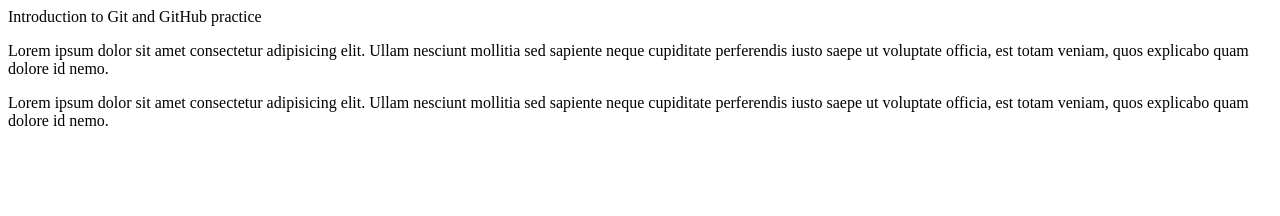
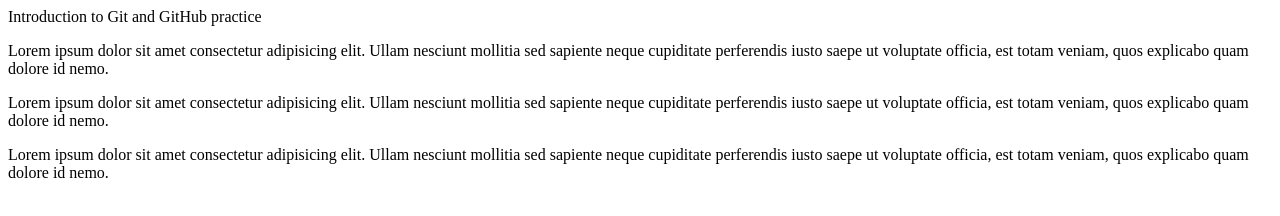
Before and after one commit to EmmanuelObodike/Queen, a plain HTML site: page index.html in a window 1280 px wide. Drawn offline with Linux system fonts and the light colour scheme.

Commit message:
updated index
Added a new paragraph with similar content in uppercase.

```diff
--- a/index.html
+++ b/index.html
@@ -20,5 +20,11 @@
       saepe ut voluptate officia, est totam veniam, quos explicabo quam
       dolore id nemo.
   </p>
+    <P>
+    Lorem ipsum dolor sit amet consectetur adipisicing elit.
+     Ullam nesciunt mollitia sed sapiente neque cupiditate perferendis iusto
+      saepe ut voluptate officia, est totam veniam, quos explicabo quam
+      dolore id nemo.
+    </P>
 </body>
 </html>
```
